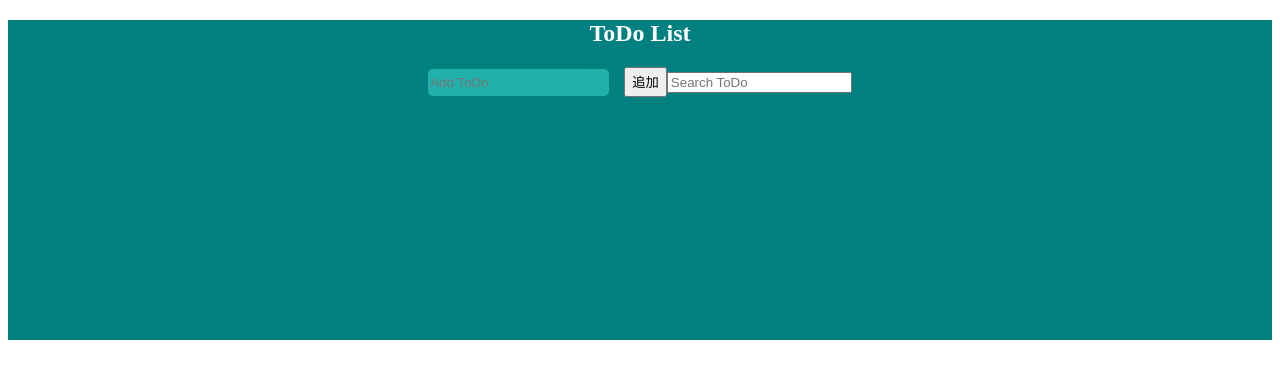
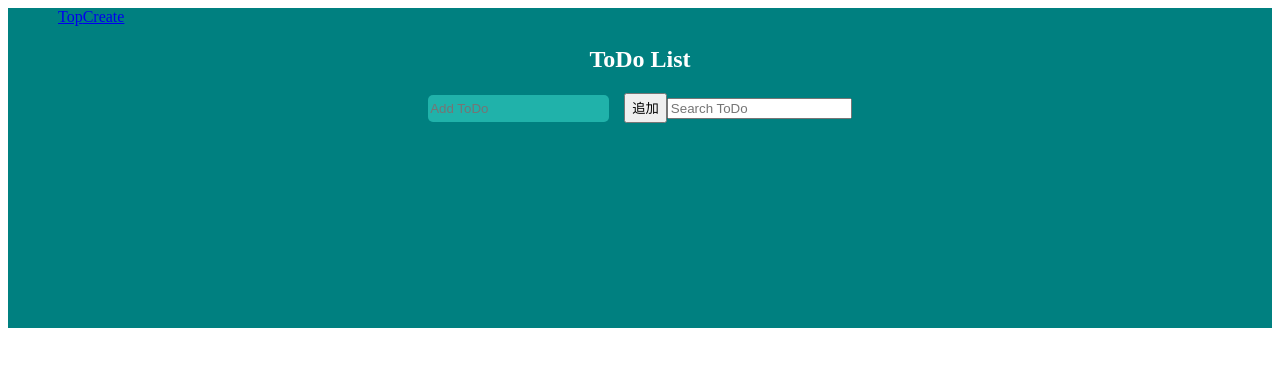
Before and after one commit to ballboyst/React-my-test, a React (Create React App) app in the folder my-test-app/: page / in a window 1280 px wide. Shown: the top 378 px of the page. Built offline with nearby package versions, Linux system fonts and the light colour scheme.

Commit message:
firstCommit

```diff
--- a/my-test-app/src/components/App.jsx
+++ b/my-test-app/src/components/App.jsx
@@ -30,6 +30,10 @@ const App = () => {
 
     return(
         <SDiv>
+            <SHeader>
+                <a href="/">Top</a>
+                <a href="/create">Create</a>
+            </SHeader>
             <SH2>ToDo List</SH2>
             <SInput type="text" value={text} onChange={onChangeText} placeholder="Add ToDo"/>
             <SButton2 onClick={onClickAdd}>追加</SButton2>
@@ -49,6 +53,12 @@ const App = () => {
     );
 };
 
+const SHeader = styled.div`
+    display: float;
+    margin: 0px 50px 20px 50px;
+    text-align: justify;
+`;
+
 const SDiv = styled.div`
     background-color: #008080;
     text-align: center;
@@ -57,9 +67,9 @@ const SDiv = styled.div`
 const SH2 = styled.h2`
     color: #FFFFFF;
 `;
-const Sp = styled.p`
-    color: #FFFFFF;
-`;
+// const Sp = styled.p`
+//     color: #FFFFFF;
+// `;
 const Sli = styled.li`
     display: flex;
     margin-left: 30%;
```
